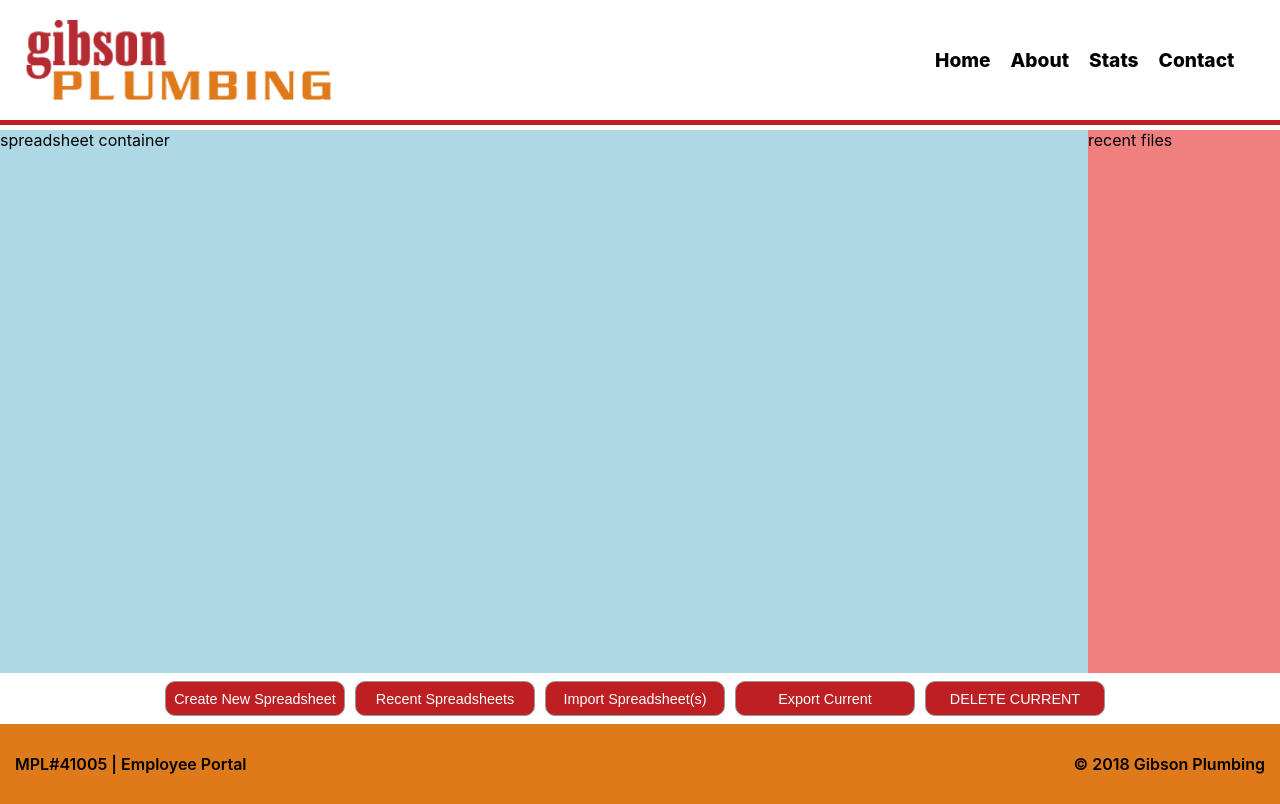
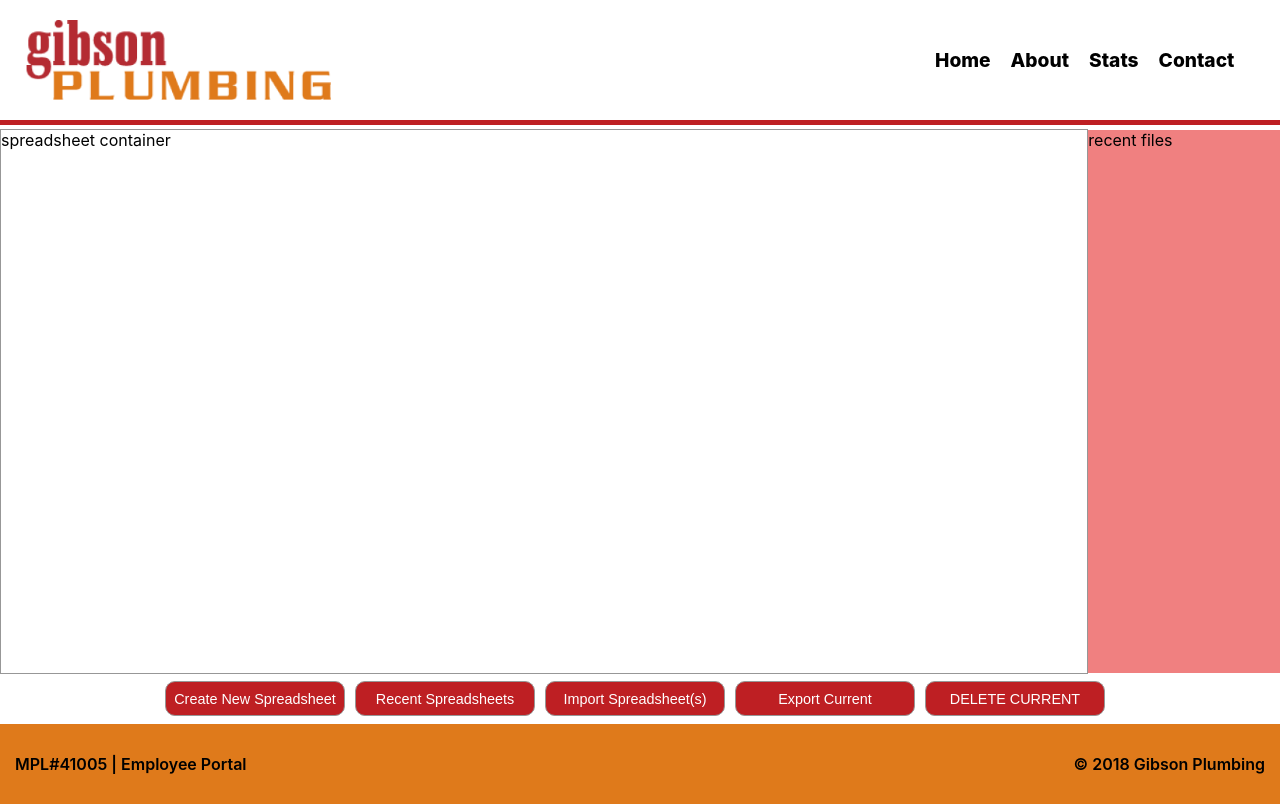
Before and after one commit to JS-goose/gibson-code-challenge, a React (Create React App) app: page / in a window 1280 px wide. Built offline with nearby package versions, Linux system fonts and the light colour scheme; no server answers.

Commit message:
added lightgray variable

```diff
--- a/src/components/CenterContent/CenterContent.module.css
+++ b/src/components/CenterContent/CenterContent.module.css
@@ -7,7 +7,7 @@
 }
 
 #spreadsheet-container {
-    background-color: lightblue;
+    border: 1px solid rgb(151, 151, 151);
     height: 100%;
     width: 85%;
     margin-top: 10px;
--- a/src/index.css
+++ b/src/index.css
@@ -1,6 +1,7 @@
 :root {
   --red: #be1f23;
   --orange: #df7a1b;
+  --lightgray: rgb(151, 151, 151);
 }
 
 html {
```
